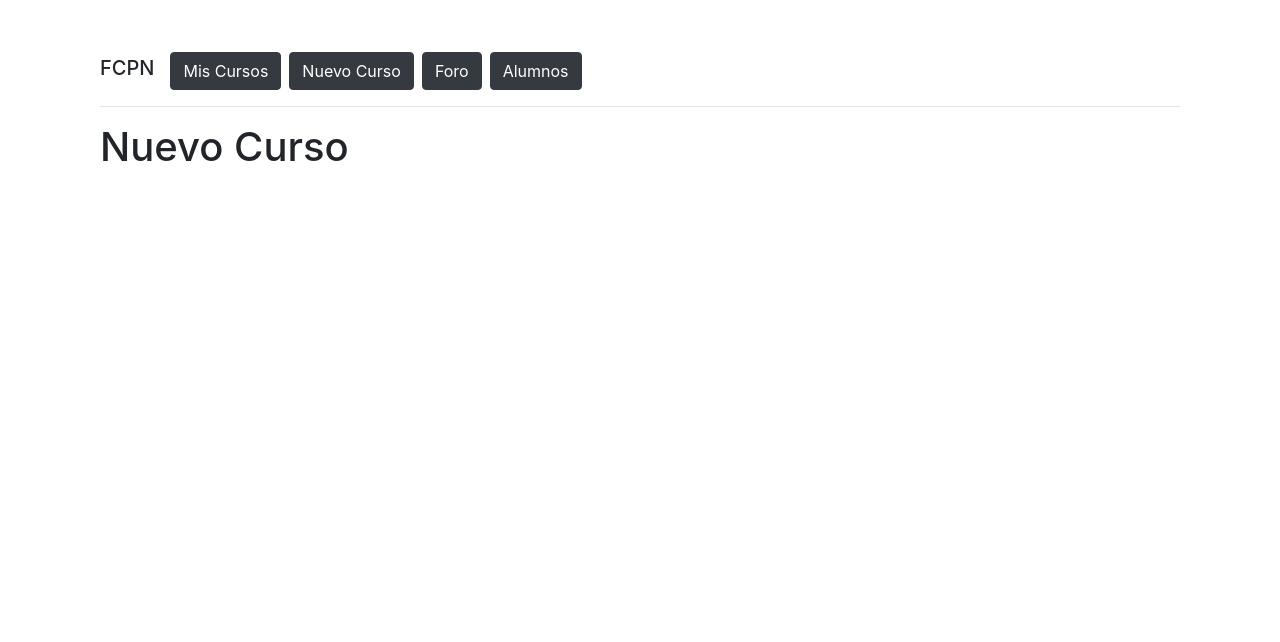
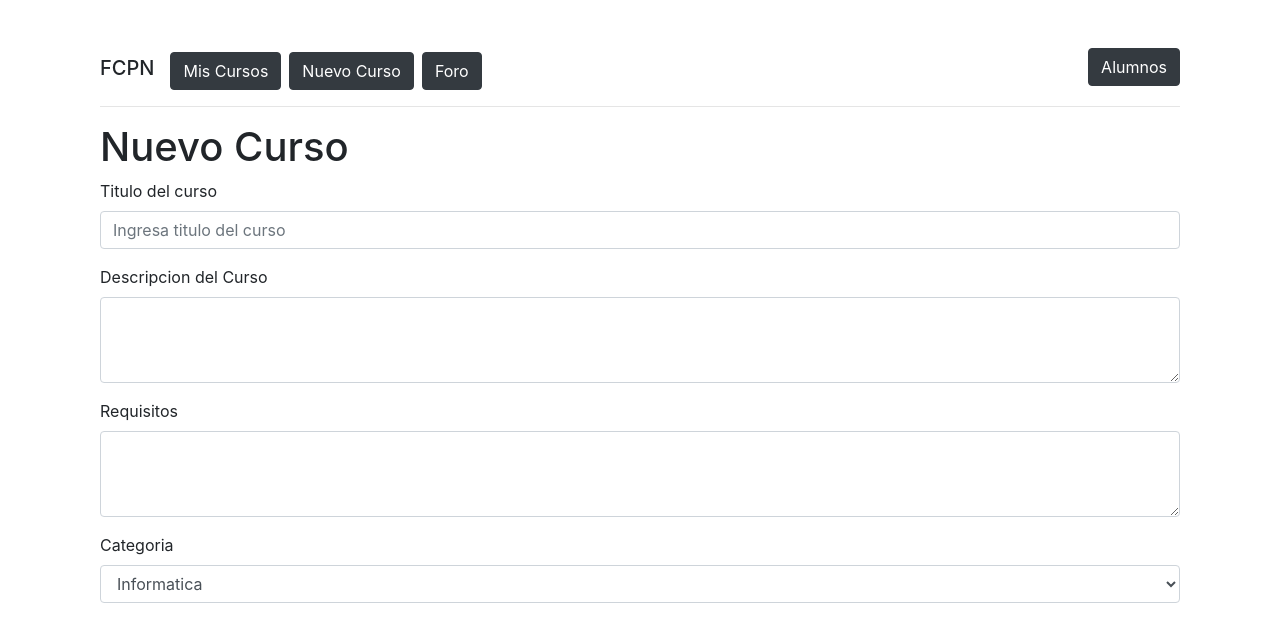
Before and after one commit to Marisabel-Condori/UF-CPN, a React (Create React App) app: page /NuevoCurso in a window 1280 px wide. Shown: the top 642 px of the page. Built offline with nearby package versions, Linux system fonts and the light colour scheme.

Commit message:
datos del nuevo curso: titulo, descripcion, requisitos, categoria

```diff
--- a/src/components/Navbar.jsx
+++ b/src/components/Navbar.jsx
@@ -14,7 +14,7 @@ const Navbar = () => {
           <Link to="/" className="btn btn-dark mr-2"> Mis Cursos </Link>
           <Link to="/NuevoCurso" className="btn btn-dark mr-2"> Nuevo Curso </Link>
           <NavLink to="/Foro" className="btn btn-dark mr-2"> Foro </NavLink>
-          <NavLink to="/Alumnos" className="btn btn-dark"> Alumnos </NavLink>
+          <NavLink to="/Alumnos" className="btn btn-dark float-right"> Alumnos </NavLink>
         </div>
       <hr/>
         <Routes>
--- /dev/null
+++ b/src/components/NuevaSeccion.jsx
@@ -0,0 +1,17 @@
+import React from 'react'
+
+const NuevaSeccion = () => {
+  return (
+    <div>
+        <div className="form-group">
+            <label >Seccion 1:</label>
+            <input type="text" className="form-control" placeholder="Ingresa titulo de la seccion"/>
+            <button type="button" className="btn btn-outline-dark mt-2 mr-5">+ video</button>
+            <button type="button" className="btn btn-outline-dark mt-2">+ recurso</button>
+      </div>
+
+    </div>
+  )
+}
+
+export default NuevaSeccion
--- a/src/components/navbar/NuevoCurso.jsx
+++ b/src/components/navbar/NuevoCurso.jsx
@@ -1,9 +1,49 @@
 import React from 'react'
+import NuevaSeccion from '../NuevaSeccion'
 
 const NuevoCurso = () => {
+
+  const seccion1 = false
+  console.log('**************** val seccion1 '+seccion1)
   return (
     <div>
         <h1>Nuevo Curso</h1>
+
+    <form>
+      <div className="form-group">
+        <label >Titulo del curso</label>
+        <input type="text" className="form-control" placeholder="Ingresa titulo del curso"/>
+      </div>
+      <div className="form-group">
+        <label>Descripcion del Curso</label>
+        <textarea className="form-control" rows="3"></textarea>
+      </div>
+      <div className="form-group">
+        <label >Requisitos</label>
+        <textarea className="form-control" rows="3"></textarea>
+      </div>
+      <div className="form-group">
+        <label for="exampleFormControlSelect1">Categoria</label>
+        <select className="form-control" id="exampleFormControlSelect1">
+          <option>Informatica</option>
+          <option>Matematica</option>
+          <option>Biologia</option>
+          <option>Fisica</option>
+          <option>Quimica</option>
+          <option>Estadistica</option>
+        </select>
+      </div>
+
+      {/* <div className="form-group">
+        <button type="button" className="btn btn-light" onClick={<NuevaSeccion/>}>+ Seccion</button>
+        {seccion1===true}
+        {console.log('---------------- valor '+seccion1)}
+
+      </div> */}
+
+
+
+    </form>
     </div>
   )
 }
```
